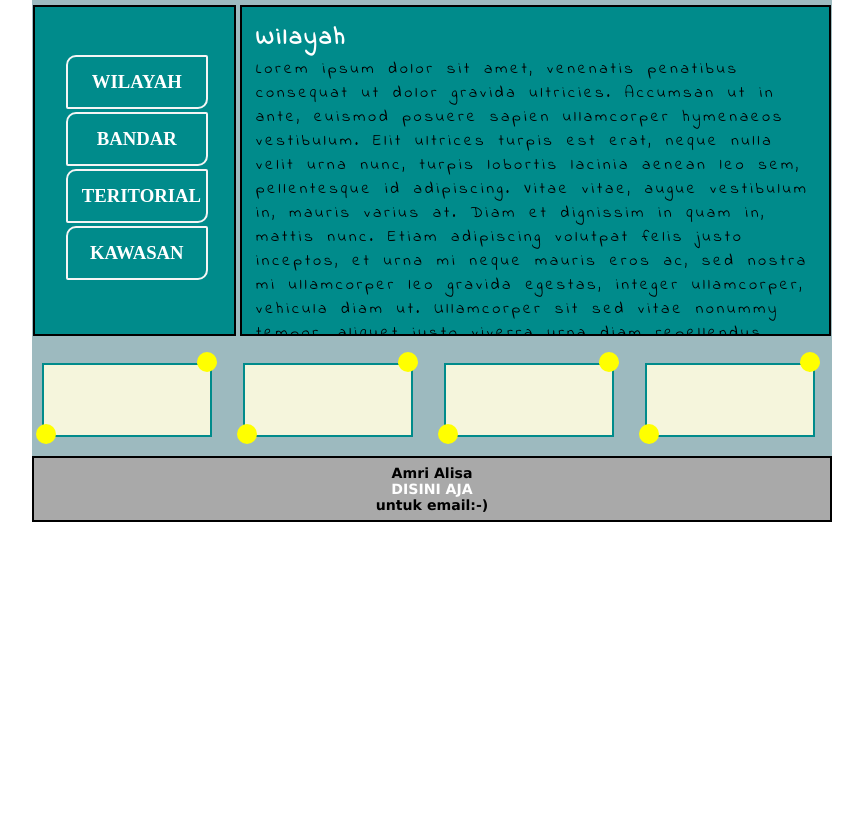
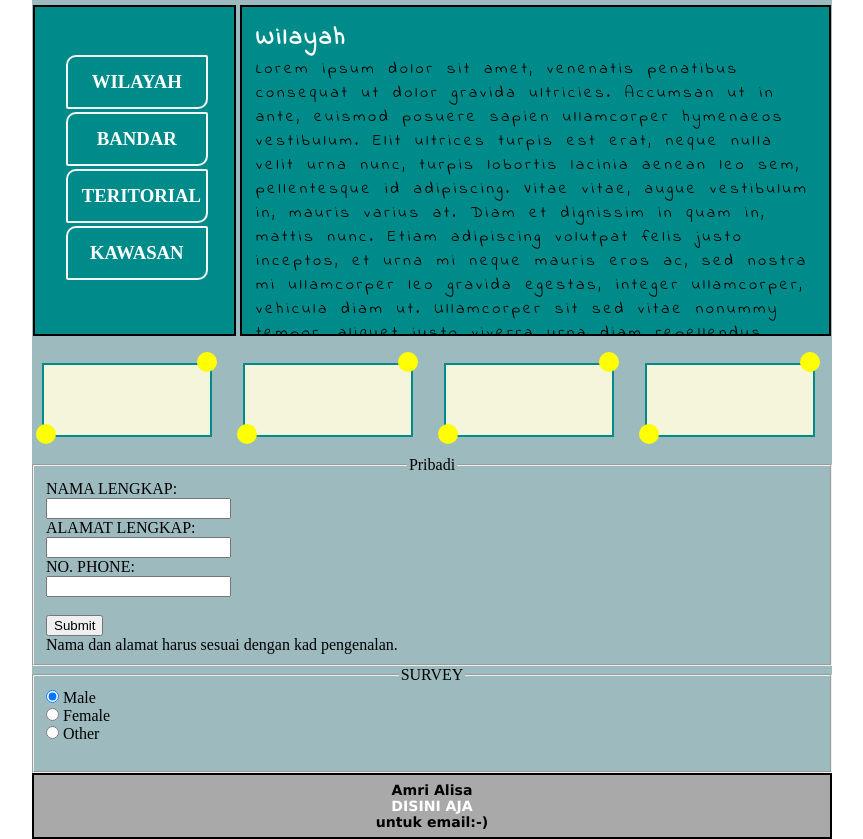
Before and after one commit to Amirullah8/Amirullah8.github.io, a plain HTML site: page Kenabelajar.html in a window 1280 px wide. Shown: the part 145-984 px from the top of the page, without its empty margins (208-1071 px from the left). Before the commit the page ends 800 px from the top, so only its background shows below. Drawn offline with Linux system fonts and the light colour scheme.

Commit message:
Update Kenabelajar.html

```diff
--- a/Kenabelajar.html
+++ b/Kenabelajar.html
@@ -207,6 +207,33 @@ div#center {
 
 		</div>
 		<!--End Of Boxes-->
+		<div id="coloum1"><!--Start of Coloum-->
+<form>
+  <fieldset>
+    <legend>Pribadi</legend>
+    NAMA LENGKAP:<br>
+    <input type="text" name="nama">
+    <br>
+    ALAMAT LENGKAP:<br>
+    <input type="text" name="alamat">
+    <br>
+    NO. PHONE:<br>
+    <input type="text" name="nama">
+    <br><br>
+    <input type="submit" value="Submit">
+	  <p>Nama dan alamat harus sesuai dengan kad pengenalan.</p>
+  </fieldset>
+</form>
+</div>
+		<div id="coloum2">
+		<form>
+		<fieldset>
+    <legend>SURVEY</legend>
+  <input type="radio" name="gender" value="male" checked> Male<br>
+  <input type="radio" name="gender" value="female"> Female<br>
+  <input type="radio" name="gender" value="other"> Other<br><br>
+</form>
+		</div>
 		<div id="footer">
 			<!--Start Of Footer-->
 			<h5>
```
